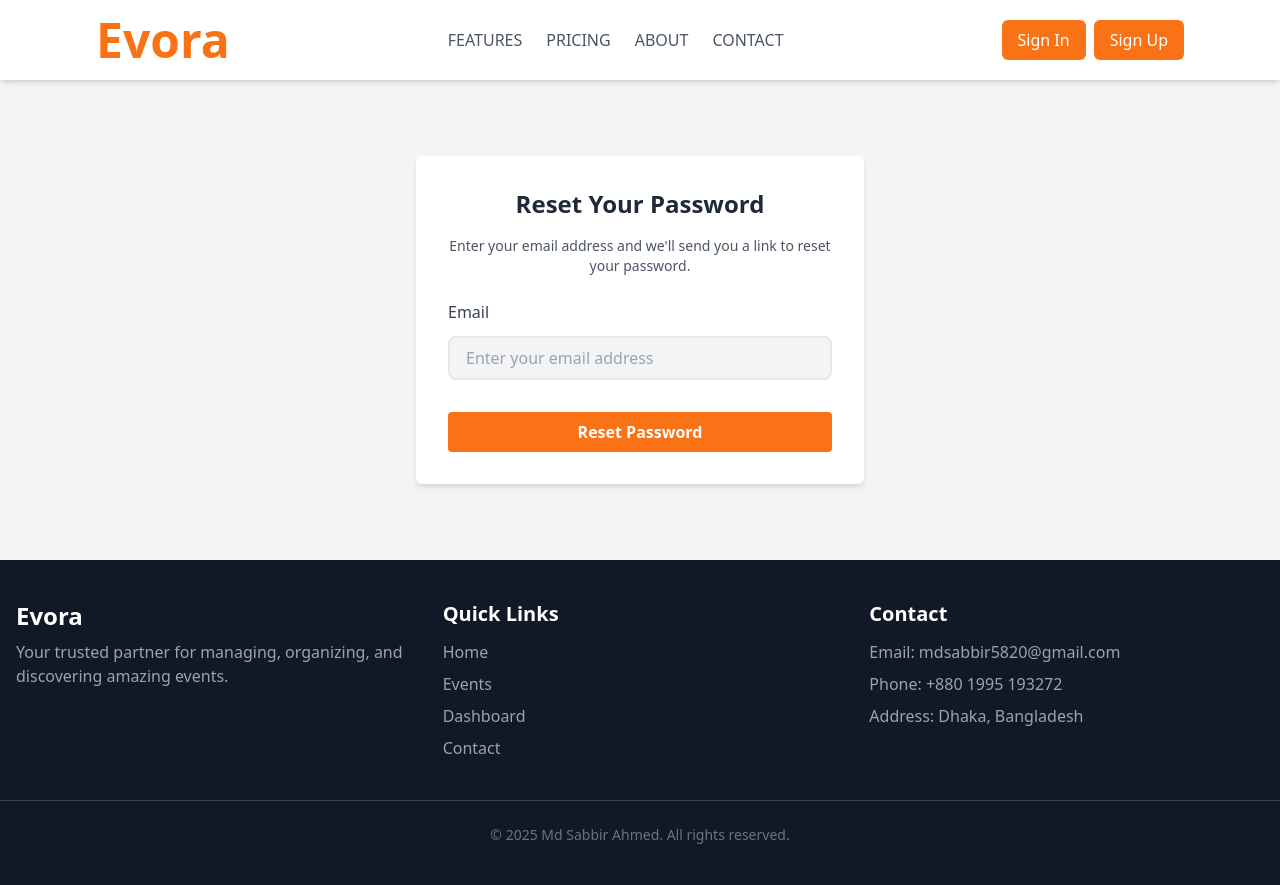
After one commit to Sabbir-Aahmed/EVO-RA, a Django app: page /user/password-reset in a window 1280 px wide. The commit adds this page. Run offline with Django 5.2, Linux system fonts and the light colour scheme.

Commit message:
password reset option created

```diff
--- a/static/CSS/output.css
+++ b/static/CSS/output.css
@@ -760,6 +760,10 @@ video {
   display: none;
 }
 
+.h-12 {
+  height: 3rem;
+}
+
 .h-24 {
   height: 6rem;
 }
@@ -784,20 +788,20 @@ video {
   height: 100%;
 }
 
-.h-12 {
-  height: 3rem;
-}
-
 .max-h-64 {
   max-height: 16rem;
 }
 
+.min-h-\[60vh\] {
+  min-height: 60vh;
+}
+
 .min-h-screen {
   min-height: 100vh;
 }
 
-.min-h-\[60vh\] {
-  min-height: 60vh;
+.w-12 {
+  width: 3rem;
 }
 
 .w-24 {
@@ -816,10 +820,6 @@ video {
   width: 100%;
 }
 
-.w-12 {
-  width: 3rem;
-}
-
 .min-w-full {
   min-width: 100%;
 }
@@ -852,16 +852,16 @@ video {
   max-width: 32rem;
 }
 
+.max-w-md {
+  max-width: 28rem;
+}
+
 .max-w-sm {
   max-width: 24rem;
 }
 
 .max-w-xl {
   max-width: 36rem;
-}
-
-.max-w-md {
-  max-width: 28rem;
 }
 
 .flex-1 {
@@ -1241,16 +1241,16 @@ video {
   padding-bottom: 1rem;
 }
 
+.py-6 {
+  padding-top: 1.5rem;
+  padding-bottom: 1.5rem;
+}
+
 .py-8 {
   padding-top: 2rem;
   padding-bottom: 2rem;
 }
 
-.py-6 {
-  padding-top: 1.5rem;
-  padding-bottom: 1.5rem;
-}
-
 .pt-6 {
   padding-top: 1.5rem;
 }
@@ -1361,6 +1361,11 @@ video {
   color: rgb(31 41 55 / var(--tw-text-opacity, 1));
 }
 
+.text-green-500 {
+  --tw-text-opacity: 1;
+  color: rgb(34 197 94 / var(--tw-text-opacity, 1));
+}
+
 .text-green-800 {
   --tw-text-opacity: 1;
   color: rgb(22 101 52 / var(--tw-text-opacity, 1));
@@ -1394,11 +1399,6 @@ video {
 .text-white {
   --tw-text-opacity: 1;
   color: rgb(255 255 255 / var(--tw-text-opacity, 1));
-}
-
-.text-green-500 {
-  --tw-text-opacity: 1;
-  color: rgb(34 197 94 / var(--tw-text-opacity, 1));
 }
 
 .shadow {
--- a/user/forms.py
+++ b/user/forms.py
@@ -112,3 +112,7 @@ class EditProfileForm(StyledFormMixing, forms.ModelForm):
 
 class CustomPasswordChangeForm(StyledFormMixing, PasswordChangeForm):
     pass
+class CustomPasswordResetForm(StyledFormMixing, PasswordResetForm):
+    pass
+class CustomPasswordResetConfirmForm(StyledFormMixing, SetPasswordForm):
+    pass
--- a/user/templates/registration/login.html
+++ b/user/templates/registration/login.html
@@ -42,6 +42,10 @@
           Don’t have an account?
           <a href="{% url 'sign-up' %}" class="text-orange-500 hover:underline">Sign Up</a>
         </p>
+        <p class="text-sm text-center text-gray-600 mt-2">
+          Or
+          <a href="{% url 'password_reset' %}" class="text-orange-500 hover:underline">Forgot Password</a>
+        </p>
       </form>
     </div>
   </div>
--- /dev/null
+++ b/user/templates/registration/reset_password.html
@@ -0,0 +1,41 @@
+{% include "non-logged-nav.html" %}
+<div class="flex items-center justify-center min-h-[60vh] px-4 py-8">
+  <div class="max-w-md w-full bg-white p-8 rounded-md shadow-md">
+
+    {% if messages %}
+      <ul class="mb-6">
+        {% for message in messages %}
+          <li class="bg-green-500 text-white px-4 py-2 rounded mb-2">{{ message }}</li>
+        {% endfor %}
+      </ul>
+    {% endif %}
+
+    <h2 class="text-2xl font-semibold text-gray-800 mb-4 text-center">Reset Your Password</h2>
+    <p class="text-gray-600 text-sm mb-6 text-center">
+      Enter your email address and we'll send you a link to reset your password.
+    </p>
+
+    <form method="POST">
+      {% csrf_token %}
+      <div class="mb-4">
+        {% for field in form %}
+          <label for="{{ field.id_for_label }}" class="block text-gray-700 font-medium mb-1">
+            {{ field.label }}
+          </label>
+          {{ field }}
+          {% if field.errors %}
+            <p class="text-red-600 text-sm mt-1">{{ field.errors|striptags }}</p>
+          {% endif %}
+        {% endfor %}
+      </div>
+
+      <button type="submit"
+        class="w-full bg-orange-500 hover:bg-orange-600 text-white font-semibold py-2 rounded transition">
+        Reset Password
+      </button>
+    </form>
+
+  </div>
+</div>
+
+{% include 'partials/footer.html' %}
--- a/user/urls.py
+++ b/user/urls.py
@@ -1,5 +1,5 @@
 from django.urls import path
-from user.views import sign_up , activate_user,dashboard_redirect, CustomLoginView, AssignRoleView, CreateGroupView, GroupListView, DeleteGroupView, BookEvent, UserDashboardView, ProfileView, EditProfileView, ChangePassword
+from user.views import sign_up , activate_user,dashboard_redirect, CustomLoginView, AssignRoleView, CreateGroupView, GroupListView, DeleteGroupView, BookEvent, UserDashboardView, ProfileView, EditProfileView, ChangePassword, CustomPasswordResetView, CustomPasswordResetConfirmView
 from django.contrib.auth.views import LogoutView, PasswordChangeDoneView
 
 urlpatterns = [
@@ -20,4 +20,6 @@ urlpatterns = [
         template_name = 'accounts/password_change.html'), name = 'password-change'),
     path('password-change/done/', PasswordChangeDoneView.as_view(
         template_name = 'accounts/password_change_done.html'), name = 'password_change_done'),
+    path('password-reset', CustomPasswordResetView.as_view(), name='password_reset'),
+    path('password-reset/confirm/<uidb64>/<token>/', CustomPasswordResetConfirmView.as_view(), name='password_reset_confirm'),
 ]
--- a/user/views.py
+++ b/user/views.py
@@ -1,5 +1,5 @@
 from django.shortcuts import render, redirect, get_object_or_404, HttpResponse
-from user.forms import CustomRegisterForm, LoginForm, AssignedRoleForm, CreateGroupForm, EditProfileForm, CustomPasswordChangeForm
+from user.forms import CustomRegisterForm, LoginForm, AssignedRoleForm, CreateGroupForm, EditProfileForm, CustomPasswordChangeForm, CustomPasswordResetForm, CustomPasswordResetConfirmForm
 from django.contrib import messages
 from django.contrib.auth import login,logout
 from django.contrib.auth.tokens import default_token_generator
@@ -306,3 +306,29 @@ class EditProfileView(LoginRequiredMixin, UpdateView):
 class ChangePassword(PasswordChangeView):
     template_name = 'accounts/password_change.html'
     form_class = CustomPasswordChangeForm
+
+class CustomPasswordResetView(PasswordResetView):
+    form_class = CustomPasswordResetForm
+    template_name = 'registration/reset_password.html'
+    success_url = reverse_lazy('sign-in')
+    html_email_template_name = 'registration/reset_email.html'
+
+    def get_context_data(self, **kwargs):
+        context = super().get_context_data(**kwargs)
+        context['protocol'] = 'https' if self.request.is_secure() else 'http'
+        context['domain'] = self.request.get_host()
+
+        return context
+
+    def form_valid(self, form):
+        messages.success(self.request, 'A reset email has sent plese check your email!')
+        return super().form_valid(form)
+
+class CustomPasswordResetConfirmView(PasswordResetConfirmView):
+    form_class = CustomPasswordResetConfirmForm
+    template_name = 'registration/reset_password.html'
+    success_url = reverse_lazy('sign-in')
+
+    def form_valid(self, form):
+        messages.success(self.request, 'Password reset successfully')
+        return super().form_valid(form)
```
Also changed, not shown: user/templates/registration/reset_email.html (added, +75 -0 lines), db.sqlite3.
